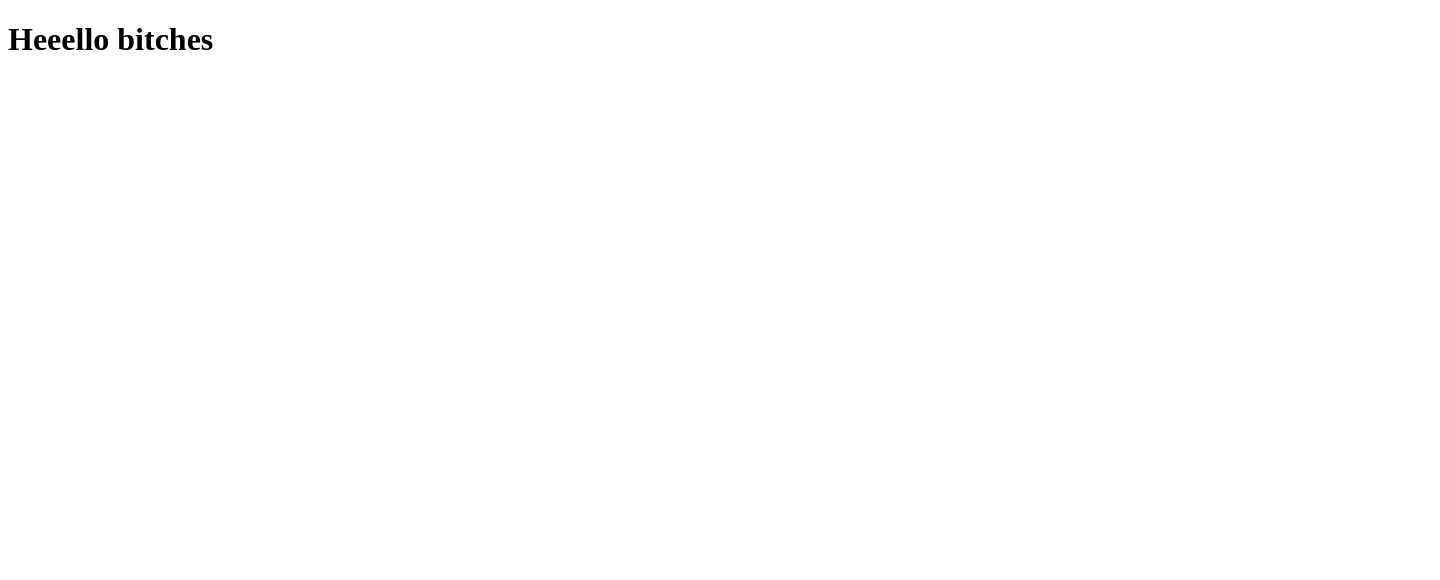
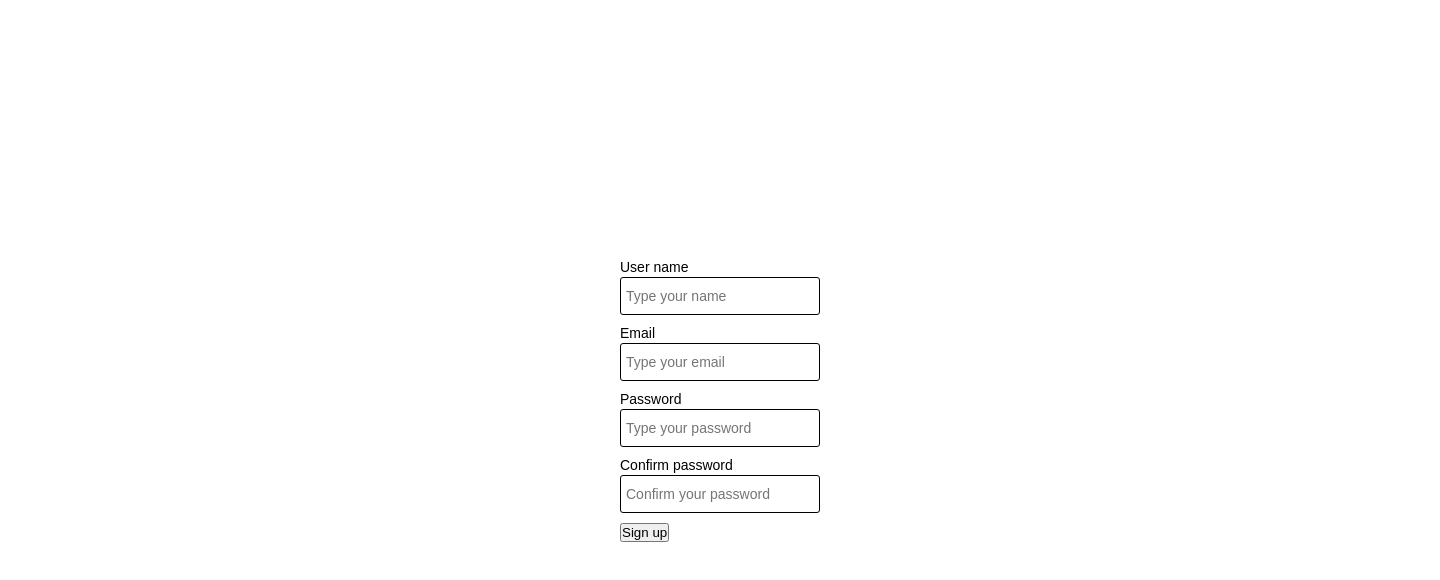
Before and after one commit to OstPerino/practice_2022, a Vue app in the folder client/: page / in a window 1280 px wide. Shown: the top 580 px of the page, 1440 px wide, since content can reach past the window. Built offline with nearby package versions, Linux system fonts and the light colour scheme.

Commit message:
Registration component with inputs and button

```diff
--- a/client/src/App.vue
+++ b/client/src/App.vue
@@ -1,10 +1,62 @@
 <template>
-  <div id="app">
-    <h1>Heeello bitches</h1>
+  <div
+    id="app"
+    class="app"
+  >
+    <div class="container">
+      <div class="flex-container">
+        <registration-component
+          class="RegistrationComponent"
+        />
+      </div>
+    </div>
     <router-view/>
   </div>
 </template>
 
+<script>
+import registrationComponent from '@/components/registration/RegistrationComponent'
+
+export default {
+  components: {
+    registrationComponent
+  },
+  data: () => {
+    return {
+    }
+  },
+  methods: {}
+}
+
+</script>
+
 <style lang="scss">
+*,
+*::before,
+*::after {
+  padding: 0;
+  margin: 0;
+  box-sizing: border-box;
+  @import url('https://fonts.googleapis.com/css2?family=Barlow:wght@400;700;800&display=swap');
+  font-family: 'Barlow', sans-serif;
+}
 
+.app {
+  width: 100vw;
+  height: 100vh;
+  font-size: 10px;
+}
+
+.container {
+  width: 1440px;
+  margin: 0 auto;
+  height: 100%;
+}
+
+.flex-container {
+  height: 100%;
+  display: flex;
+  justify-content: center;
+  align-items: center;
+}
 </style>
--- a/client/src/components/UI/DefaultButtonComponent.vue
+++ b/client/src/components/UI/DefaultButtonComponent.vue
@@ -0,0 +1,31 @@
+<template>
+  <div class="DefaultButtonComponent">
+    <button
+      class="DefaultButtonComponent__button"
+      @click="onClickHandler"
+    >
+      {{ this.buttonContent }}
+    </button>
+  </div>
+</template>
+
+<script>
+export default {
+  name: 'default-input-component.vue',
+  props: {
+    buttonContent: {
+      type: String,
+      required: true
+    }
+  },
+  methods: {
+    onClickHandler (event) {
+      this.$emit('click', event)
+    }
+  }
+}
+</script>
+
+<style scoped lang="scss">
+
+</style>
--- a/client/src/components/UI/DefaultInputComponent.vue
+++ b/client/src/components/UI/DefaultInputComponent.vue
@@ -1,13 +1,58 @@
 <template>
-$END$
+    <div class="DefaultInputComponent">
+      <label class="DefaultInputComponent__label">{{ this.labelValue }}</label>
+      <input
+        class="DefaultInputComponent__input"
+        :value="this.value"
+        @input="updateInput"
+        :placeholder="this.placeholder"
+      />
+    </div>
 </template>
 
 <script>
 export default {
-name: "input-component.vue"
+  name: 'default-input-component.vue',
+  props: {
+    value: {
+      type: String,
+      required: true
+    },
+    labelValue: {
+      type: String,
+      required: true
+    },
+    placeholder: {
+      type: String,
+      required: true
+    }
+  },
+  methods: {
+    updateInput (event) {
+      this.$emit('input', event.target.value)
+    }
+  }
 }
 </script>
 
-<style scoped>
+<style scoped lang="scss">
 
+.DefaultInputComponent {
+  display: flex;
+  flex-direction: column;
+  width: 200px;
+
+  &__label {
+    font-size: 14px;
+    padding-bottom: 2px;
+  }
+
+  &__input {
+    padding: 10px 5px;
+    font-size: 14px;
+    border: 1px solid #000;
+    outline: none;
+    border-radius: 3px;
+  }
+}
 </style>
--- /dev/null
+++ b/client/src/components/registration/RegistrationComponent.vue
@@ -0,0 +1,90 @@
+<template>
+  <div class="RegistrationComponent">
+    <DefaultInputComponent
+      class="RegistrationComponent__item"
+      :placeholder="this.inputData.userNameInput.placeholderContent"
+      :label-value="this.inputData.userNameInput.labelContent"
+      v-model="inputData.userNameInput.value"
+    />
+    <DefaultInputComponent
+      class="RegistrationComponent__item"
+      :placeholder="this.inputData.userEmailInput.placeholderContent"
+      :label-value="this.inputData.userEmailInput.labelContent"
+      v-model="inputData.userEmailInput.value"
+    />
+    <DefaultInputComponent
+      class="RegistrationComponent__item"
+      :placeholder="this.inputData.userPasswordInput.placeholderContent"
+      :label-value="this.inputData.userPasswordInput.labelContent"
+      v-model="inputData.userPasswordInput.value"
+    />
+    <DefaultInputComponent
+      class="RegistrationComponent__item"
+      :placeholder="this.inputData.confirmPasswordInput.placeholderContent"
+      :label-value="this.inputData.confirmPasswordInput.labelContent"
+      v-model="inputData.confirmPasswordInput.value"
+    />
+    <DefaultButtonComponent
+      class="RegistrationComponent__item"
+      :button-content="this.buttonData.buttonContent"
+    />
+  </div>
+</template>
+
+<script>
+import DefaultInputComponent from '@/components/UI/DefaultInputComponent'
+import DefaultButtonComponent from '@/components/UI/DefaultButtonComponent'
+
+export default {
+  name: 'registration-component.vue',
+  components: {
+    DefaultInputComponent,
+    DefaultButtonComponent
+  },
+  data: () => {
+    return {
+      inputData: {
+        userNameInput: {
+          labelContent: 'User name',
+          placeholderContent: 'Type your name',
+          value: ''
+        },
+        userEmailInput: {
+          labelContent: 'Email',
+          placeholderContent: 'Type your email',
+          value: ''
+        },
+        userPasswordInput: {
+          labelContent: 'Password',
+          placeholderContent: 'Type your password',
+          value: ''
+        },
+        confirmPasswordInput: {
+          labelContent: 'Confirm password',
+          placeholderContent: 'Confirm your password',
+          value: ''
+        }
+      },
+      buttonData: {
+        buttonContent: 'Sign up'
+      }
+    }
+  }
+}
+</script>
+
+<style scoped lang="scss">
+
+.RegistrationComponent {
+  display: flex;
+  flex-direction: column;
+
+  &__item {
+    margin-bottom: 10px;
+  }
+
+  &__item:last-child {
+    margin-bottom: 0;
+  }
+}
+</style>
```
Also changed, not shown: client/src/components/authorization/AuthorizationComponent.vue (deleted).
